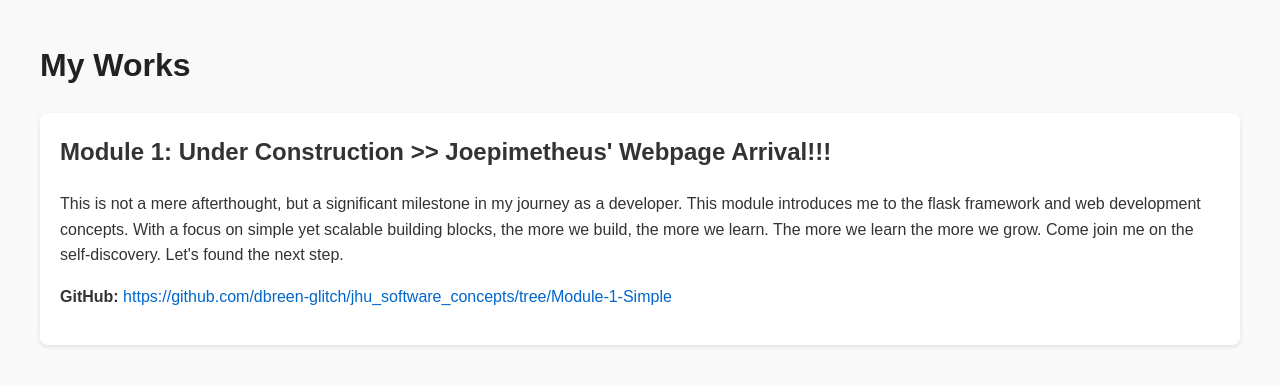
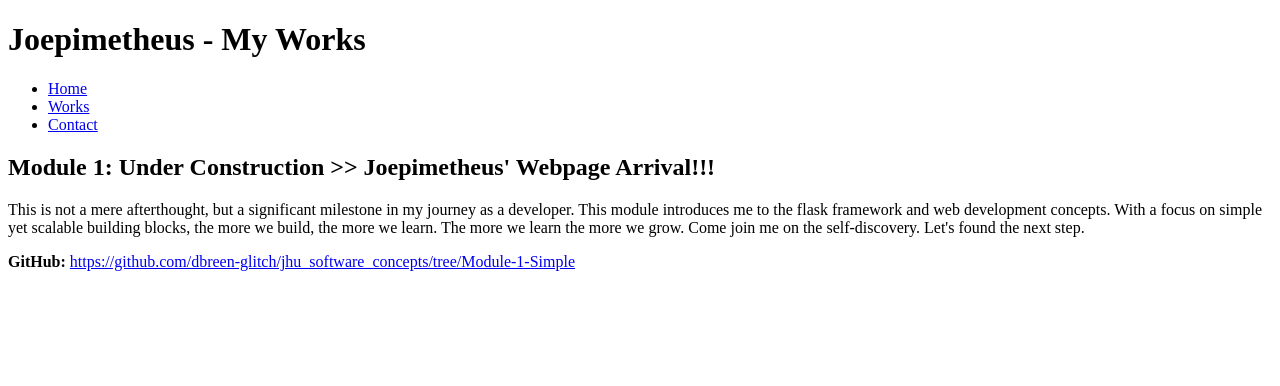
Before and after one commit to dbreen-glitch/jhu_software_concepts, a Flask app: page /works in a window 1280 px wide. Shown: the top 386 px of the page. Run offline with Flask 3, Linux system fonts and the light colour scheme.

Commit message:
adjusting for css creation

```diff
--- a/joepimetheus/module_1/pages.py
+++ b/joepimetheus/module_1/pages.py
@@ -3,11 +3,11 @@ from flask import Blueprint, render_template
 bp = Blueprint('pages', __name__)
 
 @bp.route('/')
-def base():
-    return render_template('pages/base.html') # render_template will look for the file in the templates folder
+def home():
+    return render_template('pages/home.html') # render_template will look for the file in the templates folder
 
 @bp.route('/works')
-def projects():
+def works():
     return render_template('pages/works.html')
 
 @bp.route('/contact')
--- /dev/null
+++ b/joepimetheus/module_1/templates/base.html
@@ -0,0 +1,18 @@
+<!DOCTYPE html>
+<html lang="en">
+<head>
+  <title>Joepimetheus</title>
+</head>
+<body>
+<h1>Joepimetheus - {% block title %}{% endblock title %}</h1>
+{% include("navigation.html") %}
+<section>
+  <header>
+    {% block header %}{% endblock header %}
+  </header>
+  <main>
+    {% block content %}<p>No messages.</p>{% endblock content %}
+  </main>
+</section>
+</body>
+</html>
--- a/joepimetheus/module_1/templates/navigation.html
+++ b/joepimetheus/module_1/templates/navigation.html
@@ -0,0 +1,7 @@
+<nav>
+  <ul>
+    <li><a href="{{ url_for('pages.home') }}">Home</a></li>
+    <li><a href="{{ url_for('pages.works') }}">Works</a></li>
+    <li><a href="{{ url_for('pages.contact') }}">Contact</a></li>
+  </ul>
+</nav>
--- a/joepimetheus/module_1/templates/pages/works.html
+++ b/joepimetheus/module_1/templates/pages/works.html
@@ -1,50 +1,13 @@
-<!DOCTYPE html>
-<html lang="en">
-<head>
-  <meta charset="UTF-8">
-  <meta name="viewport" content="width=device-width, initial-scale=1.0">
-  <title>Works</title>
-  <style>
-    body {
-      font-family: Arial, sans-serif;
-      margin: 40px;
-      line-height: 1.6;
-      background-color: #f9f9f9;
-      color: #333;
-    }
-    h1 {
-      color: #222;
-    }
-    .work {
-      background: #fff;
-      padding: 20px;
-      border-radius: 8px;
-      box-shadow: 0 2px 5px rgba(0,0,0,0.1);
-      margin-bottom: 20px;
-    }
-    .work h2 {
-      margin-top: 0;
-    }
-    .work a {
-      color: #0066cc;
-      text-decoration: none;
-    }
-    .work a:hover {
-      text-decoration: underline;
-    }
-  </style>
-</head>
-<body>
-  <h1>My Works</h1>
+{% extends 'base.html' %}
 
-  <div class="work">
-    <h2>Module 1: Under Construction >> Joepimetheus' Webpage Arrival!!!</h2>
-    <p>This is not a mere afterthought, but a significant milestone in my journey as a developer.
-        This module introduces me to the flask framework and web development concepts. With a focus on
-        simple yet scalable building blocks, the more we build, the more we learn. The more we learn
-         the more we grow. Come join me on the self-discovery. Let's found the next step.</p>
-    <p><strong>GitHub:</strong> <a href="https://github.com/dbreen-glitch/jhu_software_concepts/tree/Module-1-Simple" target="_blank">https://github.com/dbreen-glitch/jhu_software_concepts/tree/Module-1-Simple</a></p>
-  </div>
+<h1>{% block title %}My Works{% endblock title %}</h1>
 
-</body>
-</html>
+{% block header %}<h2>Module 1: Under Construction >> Joepimetheus' Webpage Arrival!!!</h2>{% endblock header %}
+
+{% block content %}
+  <p>This is not a mere afterthought, but a significant milestone in my journey as a developer.
+      This module introduces me to the flask framework and web development concepts. With a focus on
+      simple yet scalable building blocks, the more we build, the more we learn. The more we learn
+        the more we grow. Come join me on the self-discovery. Let's found the next step.</p>
+  <p><strong>GitHub:</strong> <a href="https://github.com/dbreen-glitch/jhu_software_concepts/tree/Module-1-Simple" target="_blank">https://github.com/dbreen-glitch/jhu_software_concepts/tree/Module-1-Simple</a></p>
+{% endblock content %}
```
Also changed, not shown: joepimetheus/module_1/templates/pages/contact.html (+10 -31 lines), joepimetheus/module_1/templates/pages/home.html (+11 -11 lines), joepimetheus/module_1/static/IMG_4661j.jpg (added).
